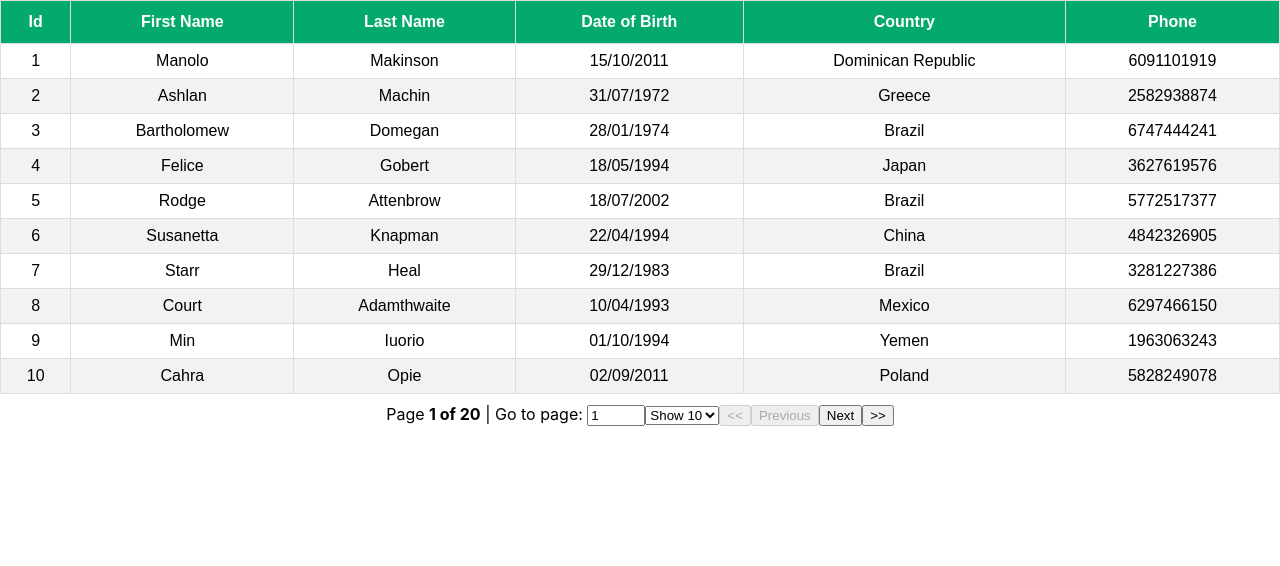
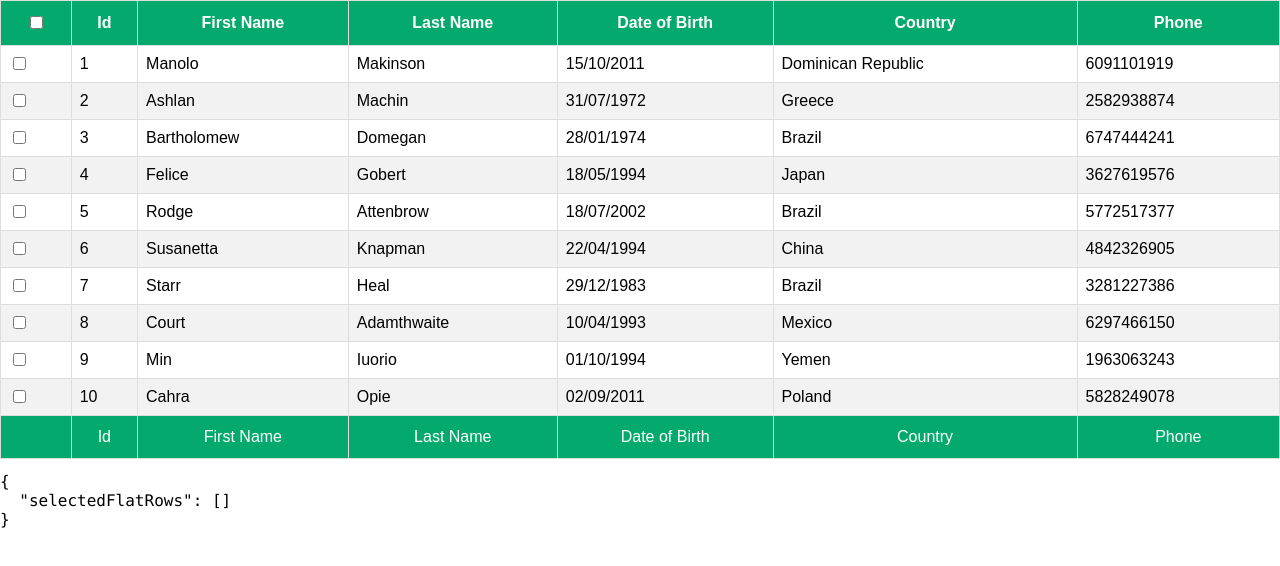
Before and after one commit to jesusbenagal/ReactTableExample, a React (Create React App) app: page / in a window 1280 px wide. Shown: the top 566 px of the page. Built offline with nearby package versions, Linux system fonts and the light colour scheme.

Commit message:
SelectRow added

```diff
--- a/src/App.js
+++ b/src/App.js
@@ -2,12 +2,13 @@
 import BasicTable from "./components/BasicTable";
 import FilteringTable from "./components/FilteringTable";
 import PaginationTable from "./components/PaginationTable";
+import RowSelection from "./components/RowSelection";
 import SortingTable from "./components/SortingTable";
 
 function App() {
   return (
-    <div className="App">
-      <PaginationTable />
+    <div>
+      <RowSelection />
     </div>
   );
 }
--- /dev/null
+++ b/src/components/Checkbox.js
@@ -0,0 +1,16 @@
+import React from "react";
+
+export const Checkbox = React.forwardRef(({ indeterminate, ...rest }, ref) => {
+  const defaultRef = React.useRef();
+  const resolvedRef = ref || defaultRef;
+
+  React.useEffect(() => {
+    resolvedRef.current.indeterminate = indeterminate;
+  }, [resolvedRef, indeterminate]);
+
+  return (
+    <>
+      <input type="checkbox" ref={resolvedRef} {...rest} />
+    </>
+  );
+});
--- /dev/null
+++ b/src/components/RowSelection.js
@@ -0,0 +1,95 @@
+import React, { useMemo } from "react";
+import { useTable, useRowSelect } from "react-table";
+import MOCK_DATA from "./MOCK_DATA.json";
+import { COLUMNS } from "./columns";
+import "./table.css";
+import { Checkbox } from "./Checkbox";
+
+const RowSelection = () => {
+  const columns = useMemo(() => COLUMNS, []);
+  const data = useMemo(() => MOCK_DATA, []);
+
+  const {
+    getTableProps,
+    getTableBodyProps,
+    headerGroups,
+    footerGroups,
+    rows,
+    prepareRow,
+    selectedFlatRows,
+  } = useTable(
+    {
+      columns,
+      data,
+    },
+    useRowSelect,
+    (hooks) => {
+      hooks.visibleColumns.push((columns) => {
+        return [
+          {
+            id: "selection",
+            Header: ({ getToggleAllRowsSelectedProps }) => (
+              <Checkbox {...getToggleAllRowsSelectedProps()} />
+            ),
+            Cell: ({ row }) => (
+              <Checkbox {...row.getToggleRowSelectedProps()} />
+            ),
+          },
+          ...columns,
+        ];
+      });
+    }
+  );
+
+  const firstPageRows = rows.slice(0, 10);
+
+  return (
+    <>
+      <table {...getTableProps()}>
+        <thead>
+          {headerGroups.map((headerGroup) => (
+            <tr {...headerGroup.getHeaderGroupProps()}>
+              {headerGroup.headers.map((column) => (
+                <th {...column.getHeaderProps()}>{column.render("Header")}</th>
+              ))}
+            </tr>
+          ))}
+        </thead>
+        <tbody {...getTableBodyProps()}>
+          {firstPageRows.map((row) => {
+            prepareRow(row);
+            return (
+              <tr {...row.getRowProps()}>
+                {row.cells.map((cell) => (
+                  <td {...cell.getCellProps()}>{cell.render("Cell")}</td>
+                ))}
+              </tr>
+            );
+          })}
+        </tbody>
+        <tfoot>
+          {footerGroups.map((footerGroup) => (
+            <tr {...footerGroup.getFooterGroupProps()}>
+              {footerGroup.headers.map((column) => (
+                <td {...column.getFooterProps()}>{column.render("Footer")}</td>
+              ))}
+            </tr>
+          ))}
+        </tfoot>
+      </table>
+      <pre>
+        <code>
+          {JSON.stringify(
+            {
+              selectedFlatRows: selectedFlatRows.map((row) => row.original),
+            },
+            null,
+            2
+          )}
+        </code>
+      </pre>
+    </>
+  );
+};
+
+export default RowSelection;
--- a/src/index.js
+++ b/src/index.js
@@ -1,15 +1,11 @@
-import React from 'react';
-import ReactDOM from 'react-dom/client';
-import './index.css';
-import App from './App';
-import reportWebVitals from './reportWebVitals';
+import React from "react";
+import ReactDOM from "react-dom/client";
+import "./index.css";
+import App from "./App";
+import reportWebVitals from "./reportWebVitals";
 
-const root = ReactDOM.createRoot(document.getElementById('root'));
-root.render(
-  <React.StrictMode>
-    <App />
-  </React.StrictMode>
-);
+const root = ReactDOM.createRoot(document.getElementById("root"));
+root.render(<App />);
 
 // If you want to start measuring performance in your app, pass a function
 // to log results (for example: reportWebVitals(console.log))
```
